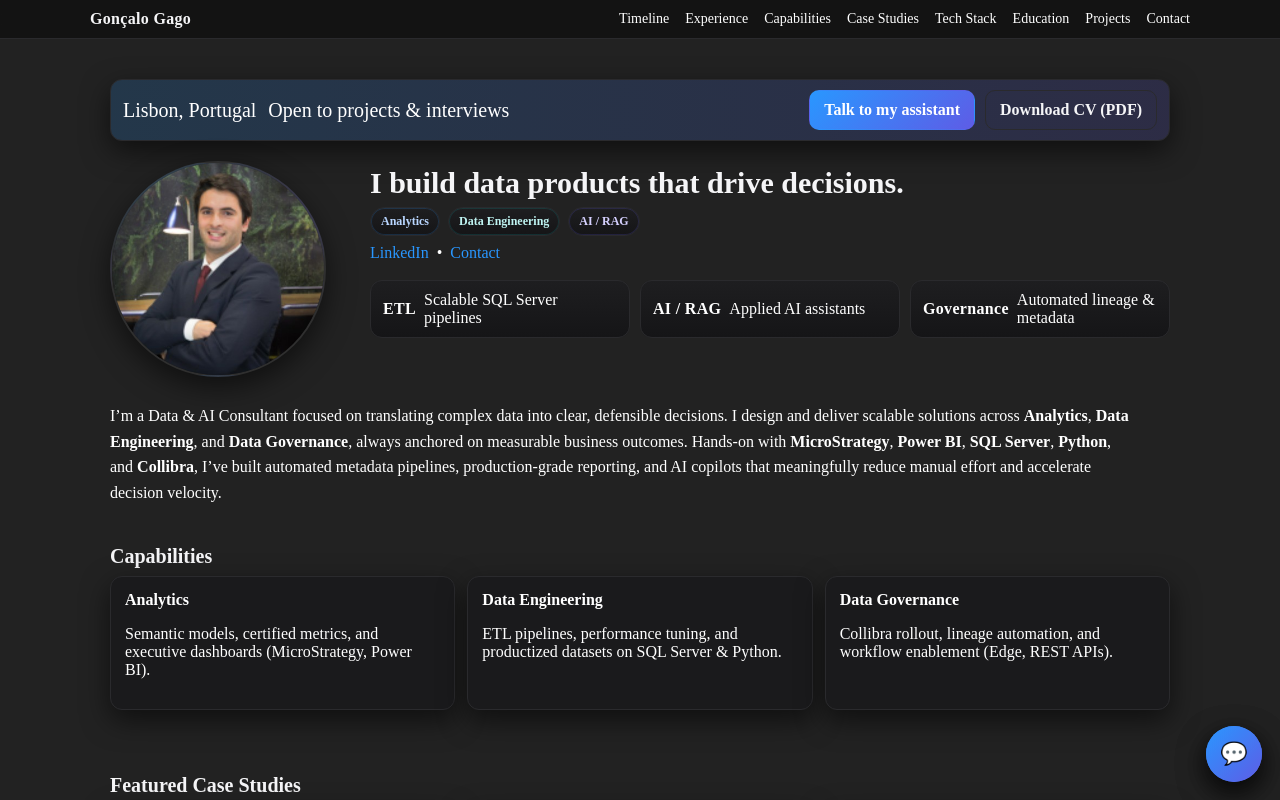
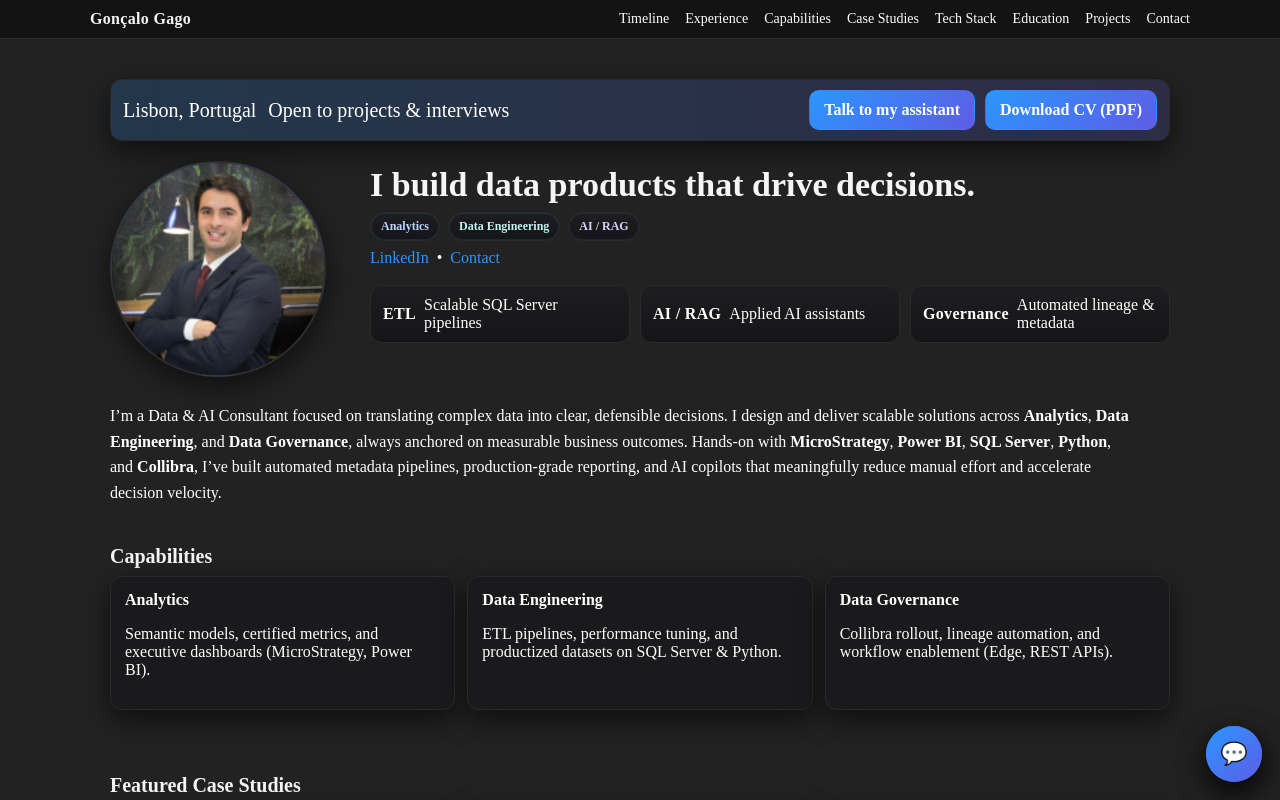
Before and after one commit to goncalogago1/curriculo, a Next.js app: page / in a window 1280 px wide. Shown: the top 800 px of the page. Built offline with nearby package versions, Linux system fonts and the light colour scheme.

Commit message:
Page 43 de commit few

```diff
--- a/app/globals.css
+++ b/app/globals.css
@@ -77,7 +77,7 @@ main { min-height: 100vh; }
   border:1px solid var(--border); transition: transform .12s ease, box-shadow .12s ease, background .12s ease;
 }
 .btn--primary{ background: var(--grad); color: #fff; border-color: transparent; }
-.btn--ghost{ background: transparent; color: var(--text); border:1px solid var(--border); }
+.btn--ghost{ background: var(--grad); color: #fff; border-color: transparent; }
 .btn:hover{ transform: translateY(-1px); box-shadow: var(--shadow); }
 .links{ margin: 8px 0 14px; display: flex; align-items: center; gap: 8px; color: var(--muted); } /* + espaço em baixo */
 .links a{ color: var(--brand); text-decoration: none; }
@@ -118,8 +118,8 @@ main { min-height: 100vh; }
 .profile-topbar .actions { margin-left:auto; display:flex; gap:10px; }
 
 /* ========= HERO CONTENT (DIREITA) ========= */
-.hero__content h1{ font-size: 30px; line-height: 1.08; margin: 6px 0 8px; }
-@media (max-width:1024px){ .hero__content h1{ font-size: 30px; } }
+.hero__content h1{ font-size: 34px; line-height: 1.08; margin: 6px 0 8px; }
+@media (max-width:1024px){ .hero__content h1{ font-size: 34px; } }
 
 .chips { display:flex; gap:8px; flex-wrap:wrap; margin: 8px 0; }
 .chip {
--- a/components/ProTimeline.tsx
+++ b/components/ProTimeline.tsx
@@ -96,7 +96,7 @@ function TipContent({ active, payload }: any) {
   if (!p) return null;
   return (
     <div style={{
-      background: "#111", color: "white", padding: "10px 12px",
+      background: "#fffff", color: "white", padding: "10px 12px",
       borderRadius: 10, boxShadow: "0 8px 20px rgba(0,0,0,.25)", maxWidth: 340
     }}>
       <div style={{ fontWeight: 700, marginBottom: 4 }}>{p.title}</div>
```
